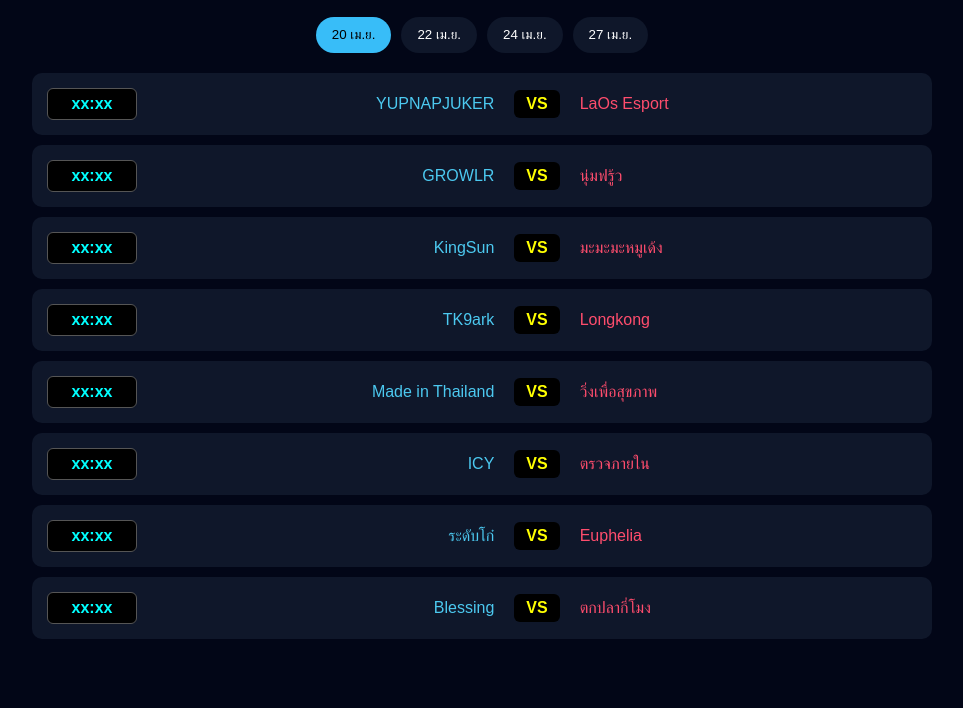
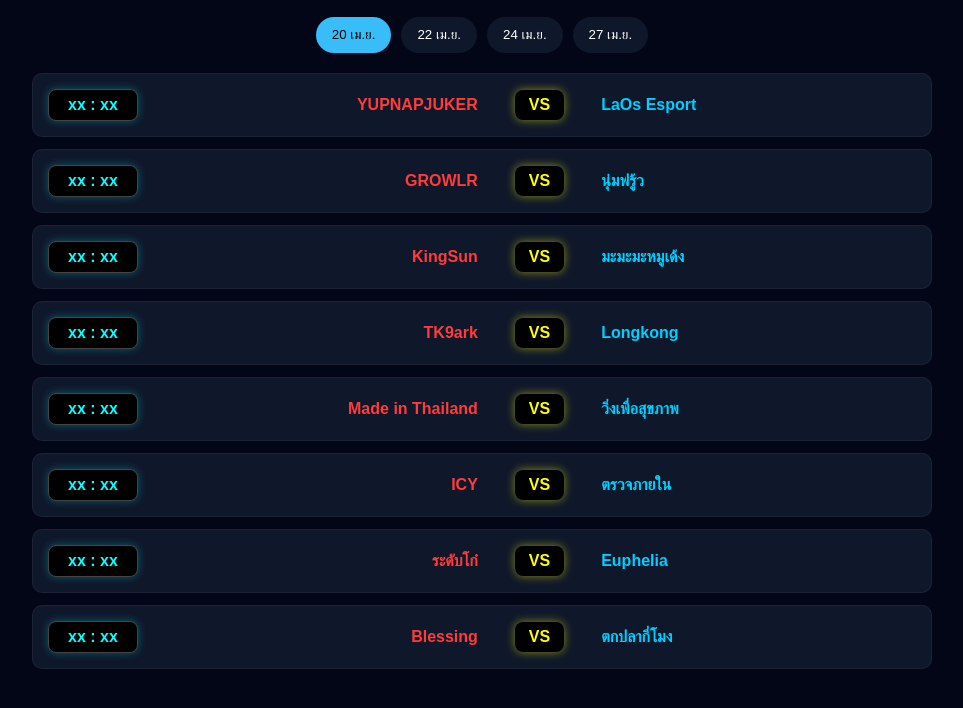
Before and after one commit to thehofgg/1ST-TOURNAMENT, a plain HTML site: page index.html in a window 1280 px wide. Shown: the part 90-798 px from the top of the page, without its empty margins (158-1121 px from the left). Drawn offline with Linux system fonts and the light colour scheme.

Commit message:
Update index.html

```diff
--- a/index.html
+++ b/index.html
@@ -64,36 +64,50 @@ body {
 .match {
     display: grid;
     grid-template-columns: 90px 1fr auto 1fr;
-    gap: 20px;
+    gap: 25px;
     align-items: center;
     background: #0f172a;
     padding: 15px;
     border-radius: 10px;
-    margin-bottom: 10px;
+    margin-bottom: 12px;
+    border: 1px solid rgba(255,255,255,0.05);
 }
 
 /* Time */
 .time-box {
-    border: 1px solid #555;
-    padding: 6px 8px;
-    border-radius: 6px;
+    border: 1px solid #444;
+    padding: 6px 10px;
+    border-radius: 8px;
     text-align: center;
-    background: black;
-    color: #0ff;
+    background: #000;
+    color: #00ffff;
     font-weight: bold;
+    box-shadow: 0 0 8px rgba(0,255,255,0.3);
 }
 
-/* Team */
-.team.left { text-align: right; color: #4cc9f0; }
-.team.right { text-align: left; color: #ff4d6d; }
+/* 🔴 ซ้าย / 🔵 ขวา (สลับแล้ว) */
+.team.left {
+    text-align: right;
+    color: #ff3b3b;
+    font-weight: bold;
+    padding-right: 12px;
+}
+
+.team.right {
+    text-align: left;
+    color: #00cfff;
+    font-weight: bold;
+    padding-left: 12px;
+}
 
 /* VS */
 .vs {
-    padding: 5px 12px;
+    padding: 6px 14px;
     background: black;
-    border-radius: 6px;
+    border-radius: 8px;
     color: yellow;
     font-weight: bold;
+    box-shadow: 0 0 10px rgba(255,255,0,0.5);
 }
 </style>
 </head>
@@ -114,50 +128,50 @@ body {
 
 <!-- 20 -->
 <div id="d20" class="grid active">
-<div class="match"><div class="time-box">xx:xx</div><div class="team left">YUPNAPJUKER</div><div class="vs">VS</div><div class="team right">LaOs Esport</div></div>
-<div class="match"><div class="time-box">xx:xx</div><div class="team left">GROWLR</div><div class="vs">VS</div><div class="team right">นุ่มฟรู้ว</div></div>
-<div class="match"><div class="time-box">xx:xx</div><div class="team left">KingSun</div><div class="vs">VS</div><div class="team right">มะมะมะหมูเด้ง</div></div>
-<div class="match"><div class="time-box">xx:xx</div><div class="team left">TK9ark</div><div class="vs">VS</div><div class="team right">Longkong</div></div>
-<div class="match"><div class="time-box">xx:xx</div><div class="team left">Made in Thailand</div><div class="vs">VS</div><div class="team right">วิ่งเพื่อสุขภาพ</div></div>
-<div class="match"><div class="time-box">xx:xx</div><div class="team left">ICY</div><div class="vs">VS</div><div class="team right">ตรวจภายใน</div></div>
-<div class="match"><div class="time-box">xx:xx</div><div class="team left">ระดับโก๋</div><div class="vs">VS</div><div class="team right">Euphelia</div></div>
-<div class="match"><div class="time-box">xx:xx</div><div class="team left">Blessing</div><div class="vs">VS</div><div class="team right">ตกปลากี่โมง</div></div>
+<div class="match"><div class="time-box">xx : xx</div><div class="team left">YUPNAPJUKER</div><div class="vs">VS</div><div class="team right">LaOs Esport</div></div>
+<div class="match"><div class="time-box">xx : xx</div><div class="team left">GROWLR</div><div class="vs">VS</div><div class="team right">นุ่มฟรู้ว</div></div>
+<div class="match"><div class="time-box">xx : xx</div><div class="team left">KingSun</div><div class="vs">VS</div><div class="team right">มะมะมะหมูเด้ง</div></div>
+<div class="match"><div class="time-box">xx : xx</div><div class="team left">TK9ark</div><div class="vs">VS</div><div class="team right">Longkong</div></div>
+<div class="match"><div class="time-box">xx : xx</div><div class="team left">Made in Thailand</div><div class="vs">VS</div><div class="team right">วิ่งเพื่อสุขภาพ</div></div>
+<div class="match"><div class="time-box">xx : xx</div><div class="team left">ICY</div><div class="vs">VS</div><div class="team right">ตรวจภายใน</div></div>
+<div class="match"><div class="time-box">xx : xx</div><div class="team left">ระดับโก๋</div><div class="vs">VS</div><div class="team right">Euphelia</div></div>
+<div class="match"><div class="time-box">xx : xx</div><div class="team left">Blessing</div><div class="vs">VS</div><div class="team right">ตกปลากี่โมง</div></div>
 </div>
 
 <!-- 22 -->
 <div id="d22" class="grid">
-<div class="match"><div class="time-box">xx:xx</div><div class="team left">Charms</div><div class="vs">VS</div><div class="team right">ลูกแม่ฤดี</div></div>
-<div class="match"><div class="time-box">xx:xx</div><div class="team left">darkshadow</div><div class="vs">VS</div><div class="team right">แมวเหมียวจัง</div></div>
-<div class="match"><div class="time-box">xx:xx</div><div class="team left">หิวของ</div><div class="vs">VS</div><div class="team right">หมาทอย</div></div>
-<div class="match"><div class="time-box">xx:xx</div><div class="team left">Valentine</div><div class="vs">VS</div><div class="team right">Do you know da wei</div></div>
-<div class="match"><div class="time-box">xx:xx</div><div class="team left">I♥3RDHENRY</div><div class="vs">VS</div><div class="team right">MaiLenNitan</div></div>
-<div class="match"><div class="time-box">xx:xx</div><div class="team left">Lด็กXนวด</div><div class="vs">VS</div><div class="team right">Lunatic</div></div>
-<div class="match"><div class="time-box">xx:xx</div><div class="team left">MAAOWMONG</div><div class="vs">VS</div><div class="team right">One Night Stand</div></div>
-<div class="match"><div class="time-box">xx:xx</div><div class="team left">ทุงทุง</div><div class="vs">VS</div><div class="team right">Anything</div></div>
+<div class="match"><div class="time-box">xx : xx</div><div class="team left">Charms</div><div class="vs">VS</div><div class="team right">ลูกแม่ฤดี</div></div>
+<div class="match"><div class="time-box">xx : xx</div><div class="team left">darkshadow</div><div class="vs">VS</div><div class="team right">แมวเหมียวจัง</div></div>
+<div class="match"><div class="time-box">xx : xx</div><div class="team left">หิวของ</div><div class="vs">VS</div><div class="team right">หมาทอย</div></div>
+<div class="match"><div class="time-box">xx : xx</div><div class="team left">Valentine</div><div class="vs">VS</div><div class="team right">Do you know da wei</div></div>
+<div class="match"><div class="time-box">xx : xx</div><div class="team left">I♥3RDHENRY</div><div class="vs">VS</div><div class="team right">MaiLenNitan</div></div>
+<div class="match"><div class="time-box">xx : xx</div><div class="team left">Lด็กXนวด</div><div class="vs">VS</div><div class="team right">Lunatic</div></div>
+<div class="match"><div class="time-box">xx : xx</div><div class="team left">MAAOWMONG</div><div class="vs">VS</div><div class="team right">One Night Stand</div></div>
+<div class="match"><div class="time-box">xx : xx</div><div class="team left">ทุงทุง</div><div class="vs">VS</div><div class="team right">Anything</div></div>
 </div>
 
 <!-- 24 -->
 <div id="d24" class="grid">
-<div class="match"><div class="time-box">xx:xx</div><div class="team left">Custard</div><div class="vs">VS</div><div class="team right">GODHAND</div></div>
-<div class="match"><div class="time-box">xx:xx</div><div class="team left">DJT</div><div class="vs">VS</div><div class="team right">V-REVIVED</div></div>
-<div class="match"><div class="time-box">xx:xx</div><div class="team left">Eagle</div><div class="vs">VS</div><div class="team right">๑SoSick๑</div></div>
-<div class="match"><div class="time-box">xx:xx</div><div class="team left">SengK</div><div class="vs">VS</div><div class="team right">SNOWYBEAR</div></div>
-<div class="match"><div class="time-box">xx:xx</div><div class="team left">Grimshade</div><div class="vs">VS</div><div class="team right">Lumine</div></div>
-<div class="match"><div class="time-box">xx:xx</div><div class="team left">Choir</div><div class="vs">VS</div><div class="team right">GrOwLRs No2</div></div>
-<div class="match"><div class="time-box">xx:xx</div><div class="team left">Shining Road</div><div class="vs">VS</div><div class="team right">นักวิ่งตีนอนิเมะ</div></div>
-<div class="match"><div class="time-box">xx:xx</div><div class="team left">Prominence</div><div class="vs">VS</div><div class="team right">ชมพูทวีป</div></div>
+<div class="match"><div class="time-box">xx : xx</div><div class="team left">Custard</div><div class="vs">VS</div><div class="team right">GODHAND</div></div>
+<div class="match"><div class="time-box">xx : xx</div><div class="team left">DJT</div><div class="vs">VS</div><div class="team right">V-REVIVED</div></div>
+<div class="match"><div class="time-box">xx : xx</div><div class="team left">Eagle</div><div class="vs">VS</div><div class="team right">๑SoSick๑</div></div>
+<div class="match"><div class="time-box">xx : xx</div><div class="team left">SengK</div><div class="vs">VS</div><div class="team right">SNOWYBEAR</div></div>
+<div class="match"><div class="time-box">xx : xx</div><div class="team left">Grimshade</div><div class="vs">VS</div><div class="team right">Lumine</div></div>
+<div class="match"><div class="time-box">xx : xx</div><div class="team left">Choir</div><div class="vs">VS</div><div class="team right">GrOwLRs No2</div></div>
+<div class="match"><div class="time-box">xx : xx</div><div class="team left">Shining Road</div><div class="vs">VS</div><div class="team right">นักวิ่งตีนอนิเมะ</div></div>
+<div class="match"><div class="time-box">xx : xx</div><div class="team left">Prominence</div><div class="vs">VS</div><div class="team right">ชมพูทวีป</div></div>
 </div>
 
 <!-- 27 -->
 <div id="d27" class="grid">
-<div class="match"><div class="time-box">xx:xx</div><div class="team left">รอมีFeel</div><div class="vs">VS</div><div class="team right">2557</div></div>
-<div class="match"><div class="time-box">xx:xx</div><div class="team left">เบรคเอี๊ยด</div><div class="vs">VS</div><div class="team right">Formuลาวัน</div></div>
-<div class="match"><div class="time-box">xx:xx</div><div class="team left">ชนชั้นสูง</div><div class="vs">VS</div><div class="team right">WingmaikrubX</div></div>
-<div class="match"><div class="time-box">xx:xx</div><div class="team left">Sync</div><div class="vs">VS</div><div class="team right">เต่าหลับ</div></div>
-<div class="match"><div class="time-box">xx:xx</div><div class="team left">Hypervenom</div><div class="vs">VS</div><div class="team right">QWER</div></div>
-<div class="match"><div class="time-box">xx:xx</div><div class="team left">67</div><div class="vs">VS</div><div class="team right">มาเพื่อจับมือพี่อู๋</div></div>
-<div class="match"><div class="time-box">xx:xx</div><div class="team left">Matilda Esport</div><div class="vs">VS</div><div class="team right">ViLL4IN</div></div>
-<div class="match"><div class="time-box">xx:xx</div><div class="team left">Disastrous</div><div class="vs">VS</div><div class="team right">แซ่บแซ่บ</div></div>
+<div class="match"><div class="time-box">xx : xx</div><div class="team left">รอมีFeel</div><div class="vs">VS</div><div class="team right">2557</div></div>
+<div class="match"><div class="time-box">xx : xx</div><div class="team left">เบรคเอี๊ยด</div><div class="vs">VS</div><div class="team right">Formuลาวัน</div></div>
+<div class="match"><div class="time-box">xx : xx</div><div class="team left">ชนชั้นสูง</div><div class="vs">VS</div><div class="team right">WingmaikrubX</div></div>
+<div class="match"><div class="time-box">xx : xx</div><div class="team left">Sync</div><div class="vs">VS</div><div class="team right">เต่าหลับ</div></div>
+<div class="match"><div class="time-box">xx : xx</div><div class="team left">Hypervenom</div><div class="vs">VS</div><div class="team right">QWER</div></div>
+<div class="match"><div class="time-box">xx : xx</div><div class="team left">67</div><div class="vs">VS</div><div class="team right">มาเพื่อจับมือพี่อู๋</div></div>
+<div class="match"><div class="time-box">xx : xx</div><div class="team left">Matilda Esport</div><div class="vs">VS</div><div class="team right">ViLL4IN</div></div>
+<div class="match"><div class="time-box">xx : xx</div><div class="team left">Disastrous</div><div class="vs">VS</div><div class="team right">แซ่บแซ่บ</div></div>
 </div>
 
 </div>
```
